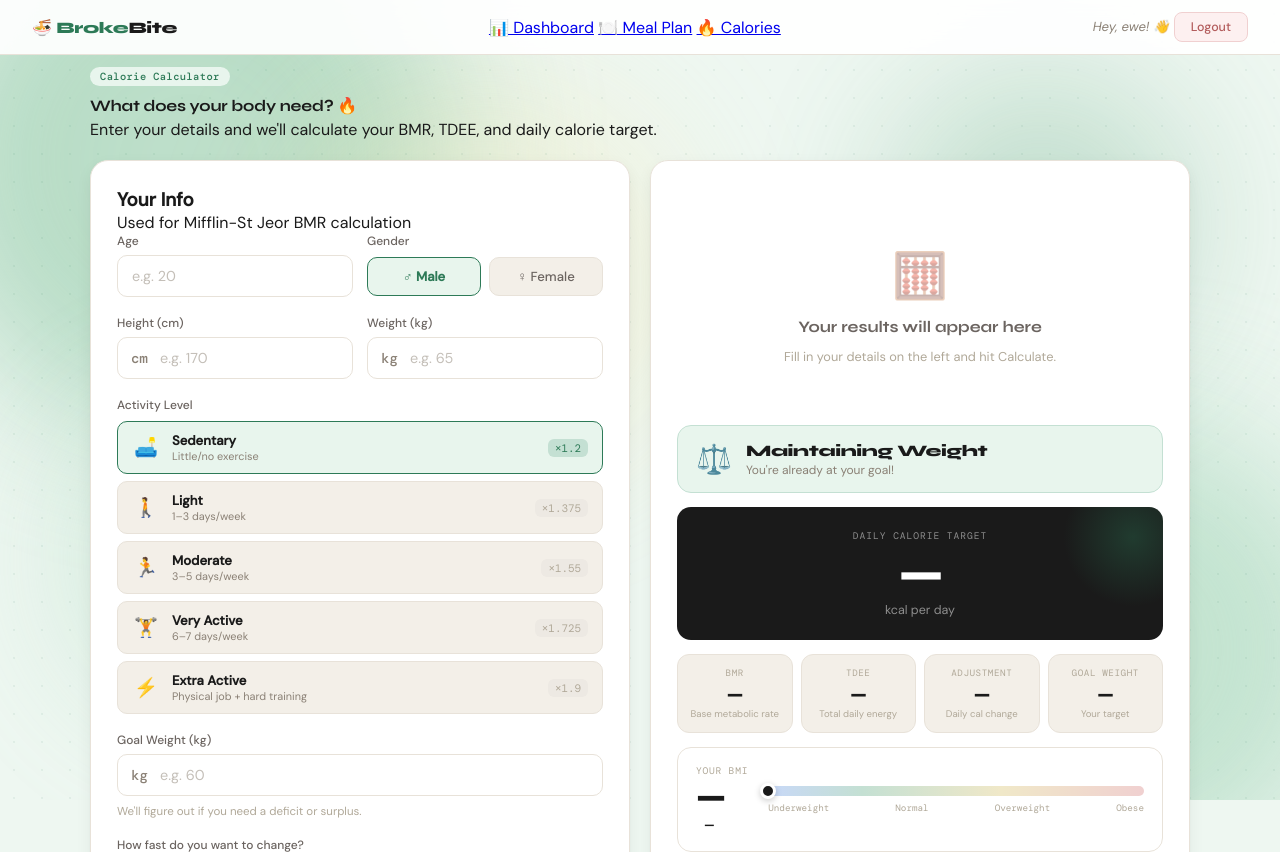
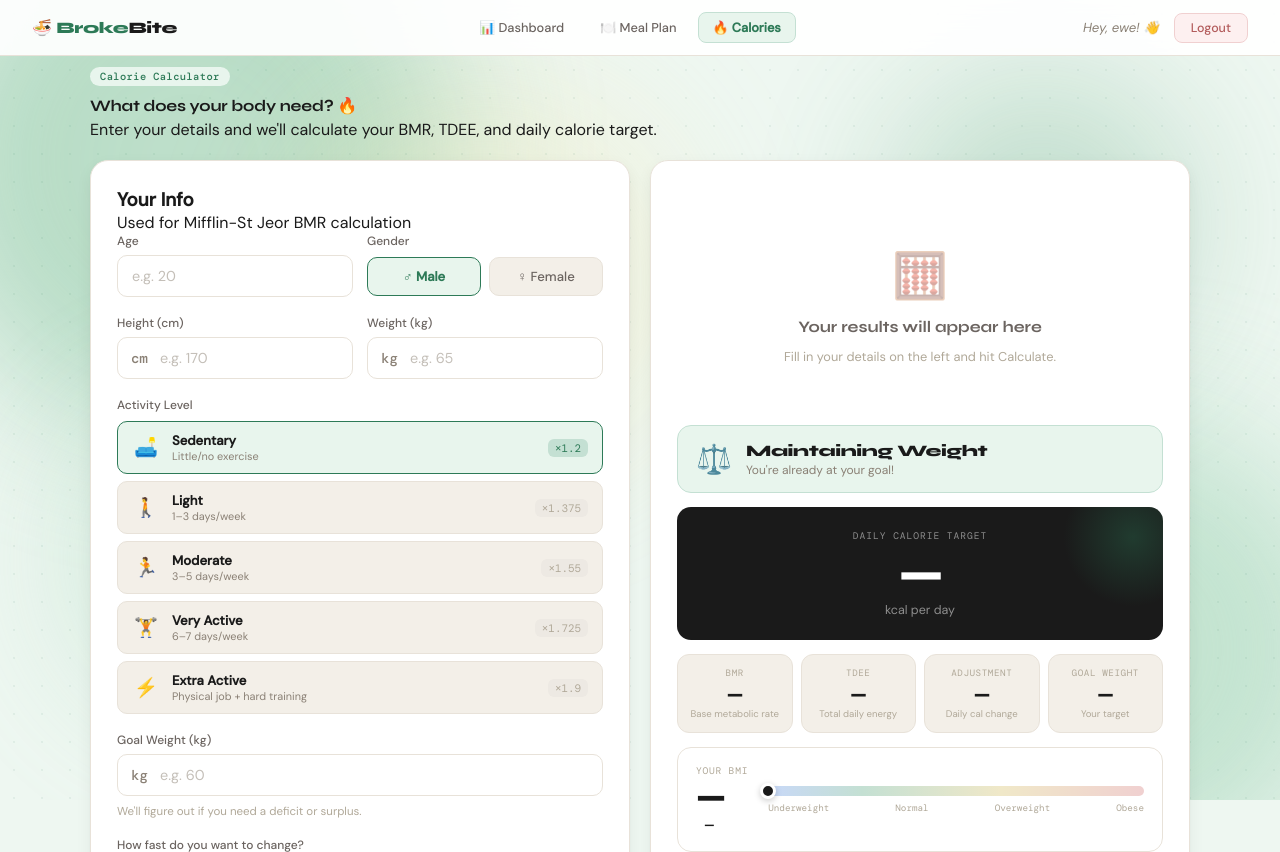
Before and after one commit to choongkarhung/GitExercise-G072, a Flask app: page /calorie in a window 1280 px wide. Shown: the top 852 px of the page. Run offline with Flask 3, Linux system fonts and the light colour scheme; a user stored in the database is signed in.

Commit message:
Calorie CSS styling done

```diff
--- a/static/calorie.css
+++ b/static/calorie.css
@@ -637,3 +637,69 @@
     text-align: left;
     animation: msg-in 0.25s ease both;
 }
+
+/* NAV LINKS (same as mealplan.css pattern) */
+.nav-links {
+    display: flex;
+    align-items: center;
+    gap: 6px;
+}
+
+.nav-link {
+    font-family: 'DM Sans', sans-serif;
+    font-size: 0.8rem;
+    font-weight: 500;
+    color: var(--ink-soft);
+    text-decoration: none;
+    padding: 6px 14px;
+    border-radius: 8px;
+    border: 1px solid transparent;
+    transition: all 0.15s ease;
+}
+
+.nav-link:hover {
+    background: var(--cream-mid);
+    color: var(--ink);
+    border-color: var(--cream-border);
+}
+
+.nav-link-active {
+    background: var(--green-light);
+    color: var(--green);
+    border-color: var(--green-border);
+    font-weight: 600;
+}
+
+.nav-right {
+    display: flex;
+    align-items: center;
+    gap: 14px;
+}
+
+/* MESSAGE BOX */
+#cal-msg {
+    border-radius: 10px;
+    padding: 10px 14px;
+    font-size: 0.82rem;
+    margin-bottom: 4px;
+}
+
+/* RESPONSIVE */
+@media (max-width: 900px) {
+    .cal-layout {
+        grid-template-columns: 1fr;
+    }
+    .result-stats {
+        grid-template-columns: repeat(2, 1fr);
+    }
+}
+
+@media (max-width: 600px) {
+    .form-row-2 {
+        grid-template-columns: 1fr;
+    }
+    .speed-options {
+        grid-template-columns: 1fr;
+    }
+    .nav-links { display: none; }
+}
```
